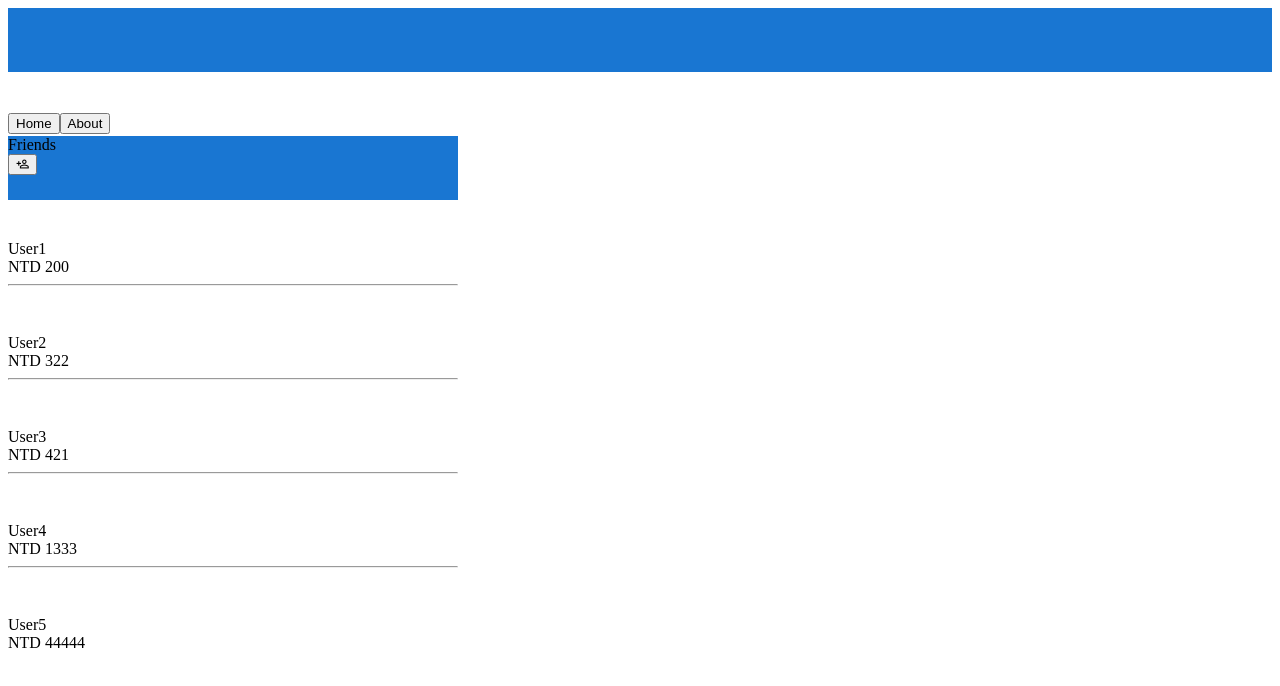
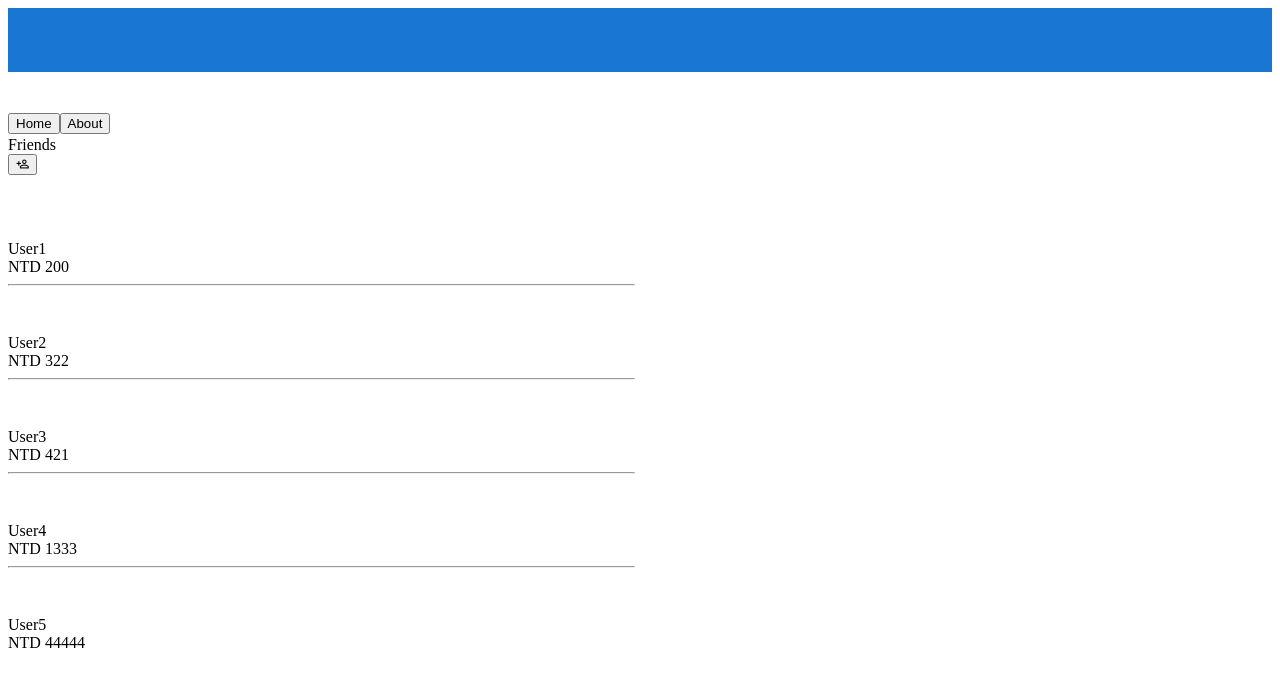
Before and after one commit to loftapartment/richrich, a Vue app: page /#/ in a window 1280 px wide. Shown: the top 686 px of the page. Built offline with nearby package versions, Linux system fonts and the light colour scheme; grey boxes are pictures that could not be loaded.

Commit message:
fix style

```diff
--- a/src/components/FriendsList.vue
+++ b/src/components/FriendsList.vue
@@ -1,7 +1,7 @@
 <template>
     <div class="friends-list">
-        <v-card max-width="450" class="mx-auto">
-            <v-toolbar color="primary" dark>
+        <v-card class="mx-auto">
+            <v-toolbar color="pink" dark>
                 <v-toolbar-title>Friends</v-toolbar-title>
                 <v-spacer></v-spacer>
                 <v-btn icon>
--- a/src/components/Profile.vue
+++ b/src/components/Profile.vue
@@ -1,5 +1,5 @@
 <template>
-    <v-card class="mx-auto" max-width="344">
+    <v-card class="mx-auto">
         <v-img :src="friend.avatar" contain height="200px"></v-img>
 
         <v-card-title> {{ friend.name }} </v-card-title>
@@ -7,7 +7,7 @@
         <v-card-subtitle> Total Owed: NTD {{ friend.amount_owed }} </v-card-subtitle>
 
         <v-card-actions>
-            <v-btn color="orange lighten-2" text> Explore </v-btn>
+            <v-btn color="pink" text> Explore </v-btn>
 
             <v-spacer></v-spacer>
 
--- a/src/views/Home.vue
+++ b/src/views/Home.vue
@@ -23,6 +23,7 @@ export default {
 <style lang="scss" scoped>
 .dashboard {
     display: flex;
+    gap: 10px;
 
     &__friends,
     &__profile {
```
